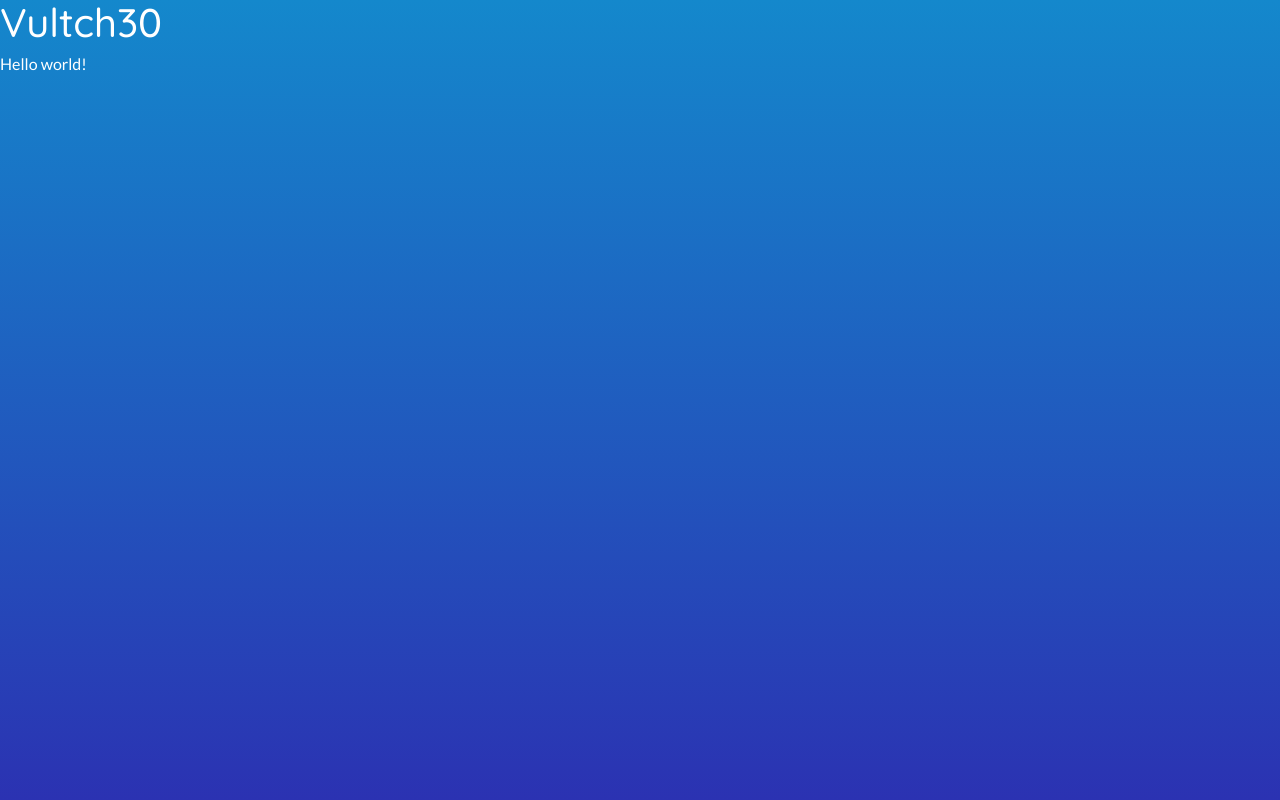
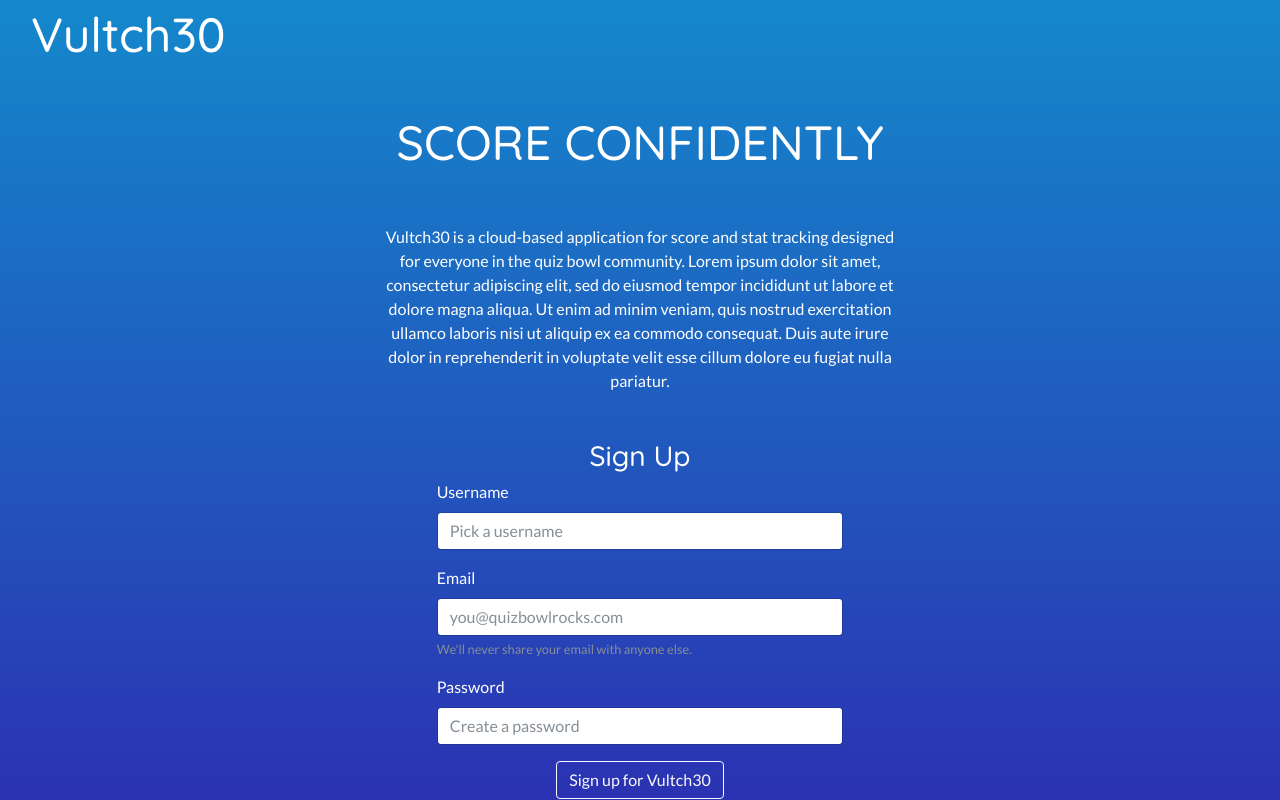
Before and after one commit to williamalu/vultch30, a Flask app: template templates/index.html in a window 1280 px wide. Run offline with Flask 2, Linux system fonts and the light colour scheme; the template is opened without the code that fills it, so the values that code supplies are empty; some libraries are stand-ins or nearby versions.

Commit message:
ADD: Working app with latest design

```diff
--- a/app.py
+++ b/app.py
@@ -1,21 +1,3 @@
-from flask import Flask
-from datetime import datetime
-app = Flask(__name__)
-
-@app.route('/')
-def homepage():
-    the_time = datetime.now().strftime("%A, %d %b %Y %l:%M %p")
-
-    return """
-    <h1>Hello heroku</h1>
-    <p>It is currently {time}.</p>
-    <img src="http://loremflickr.com/600/400" />
-    """.format(time=the_time)
-
-if __name__ == '__main__':
-    app.run(debug=True, use_reloader=True)
-
-"""
 from flask import Flask
 from flask import render_template
 
@@ -28,4 +10,3 @@
 
 if __name__ == "__main__":
     app.run(debug=True)
-"""
--- a/static/custom.css
+++ b/static/custom.css
@@ -7,10 +7,43 @@
     color: #FFFFFF;
 }
 
+h1 {
+    font-size: 48px;
+}
+
 body {
     font-family: 'Lato', Helvetica, Arial, sans-serif;
+    font-size: 16px;
     color: #FFFFFF;
     background: #1488cc; /* fallback for old browsers */
     background: -webkit-linear-gradient(to bottom, #1488cc, #2b32b2); /* Chrome 10-25, Safari 5.1-6 */
     background: linear-gradient(to bottom, #1488cc, #2b32b2); /* W3C, IE 10+/ Edge, Firefox 16+, Chrome 26+, Opera 12+, Safari 7+ */
 }
+
+.top-buffer {
+    margin-top: 20px;
+}
+
+.btn-outline-light:hover {
+    color: #000000;
+}
+
+.navbar-brand {
+    line-height: 42px;
+    padding-bottom: 5px;
+    font-family: 'Quicksand', Helvetica, Arial, sans-serif;
+    color: #ffffff;
+    font-size: 48px;
+    font-weight: 500;
+}
+
+.navbar-brand small {
+    display:block;
+    font-family: 'Lato', Helvetica, Arial, sans-serif;
+    font-size: 18px;
+    font-weight: 400;
+}
+
+.navbar-brand:hover {
+    color: #ffffff;
+}
--- a/templates/index.html
+++ b/templates/index.html
@@ -11,16 +11,74 @@
     <link rel="stylesheet" href="https://maxcdn.bootstrapcdn.com/bootstrap/4.0.0-beta/css/bootstrap.min.css" integrity="sha384-/Y6pD6FV/Vv2HJnA6t+vslU6fwYXjCFtcEpHbNJ0lyAFsXTsjBbfaDjzALeQsN6M" crossorigin="anonymous">
 
     <!-- Custom CSS -->
-    <link rel="stylesheet" type="text/css" href="style/custom.css">
+    <link rel="stylesheet" type="text/css" href="{{ url_for('static', filename='custom.css') }}">
 
     <!-- Google Fonts -->
     <link href="https://fonts.googleapis.com/css?family=Lato:400,400i,700,700i|Quicksand:400,500,700" rel="stylesheet">
   </head>
 
   <body>
-    <h1>Vultch30</h1>
+    <nav class="navbar navbar-default navbar-sticky-top">
+        <div class="container-fluid">
+            <div class="navbar-header">
+                <a class="navbar-brand" href="#">Vultch30</a>
+            </div>
+        </div>
+    </nav>
+    <!--<nav class="navbar navbar-default navbar-sticky-top m-4 pt-4">-->
+        <!--<div class="container-fluid">-->
+            <!--<div class="navbar-header">-->
+                <!--<a class="navbar-brand" href="#">Vultch30 <small>Score and Stat Tracking for Quiz Bowl Teams</small></a>-->
+            <!--</div>-->
+        <!--</div>-->
+    <!--</nav>-->
 
-    Hello world!
+
+
+    <!--<div class="container-fluid m-5">-->
+        <!--<div class="row top-buffer">-->
+            <!--<div class="col-xl-12">-->
+                <!--<h1>Vultch30</h1>-->
+                <!--<h6>Score and Stat Tracking for Quiz Bowl Teams</h6>-->
+            <!--</div>-->
+        <!--</div>-->
+
+        <div class="row mt-5 justify-content-center text-center">
+            <div class="col-lg-8">
+                <h1>SCORE CONFIDENTLY</h1>
+            </div>
+        </div>
+
+        <div class="row mt-5 justify-content-center text-center">
+            <div class="col-lg-5">
+                Vultch30 is a cloud-based application for score and stat tracking designed for everyone in the quiz bowl community. Lorem ipsum dolor sit amet, consectetur adipiscing elit, sed do eiusmod tempor incididunt ut labore et dolore magna aliqua. Ut enim ad minim veniam, quis nostrud exercitation ullamco laboris nisi ut aliquip ex ea commodo consequat. Duis aute irure dolor in reprehenderit in voluptate velit esse cillum dolore eu fugiat nulla pariatur.
+            </div>
+        </div>
+
+        <div class="row mt-5 justify-content-center">
+            <div class="col-lg-4">
+                <h3 class="text-center">Sign Up</h3>
+                <form>
+                    <div class="form-group">
+                        <label for="usernameInput">Username</label>
+                        <input type="text" class="form-control" id="usernameInput" placeholder="Pick a username">
+                    </div>
+                    <div class="form-group">
+                        <label for="emailInput">Email</label>
+                        <input type="email" class="form-control" id="emailInput" placeholder="you@quizbowlrocks.com">
+                        <small id="emailHelp" class="form-text text-muted">We'll never share your email with anyone else.</small>
+                    </div>
+                    <div class="form-group">
+                        <label for="passwordInput">Password</label>
+                        <input type="password" class="form-control" id="passwordInput" placeholder="Create a password">
+                    </div>
+                    <div class="text-center">
+                        <button type="submit" class="btn btn-outline-light">Sign up for Vultch30</button>
+                    </div>
+                </form>
+            </div>
+        </div>
+    </div>
 
     <!-- Optional JavaScript -->
     <!-- jQuery first, then Popper.js, then Bootstrap JS -->
```
